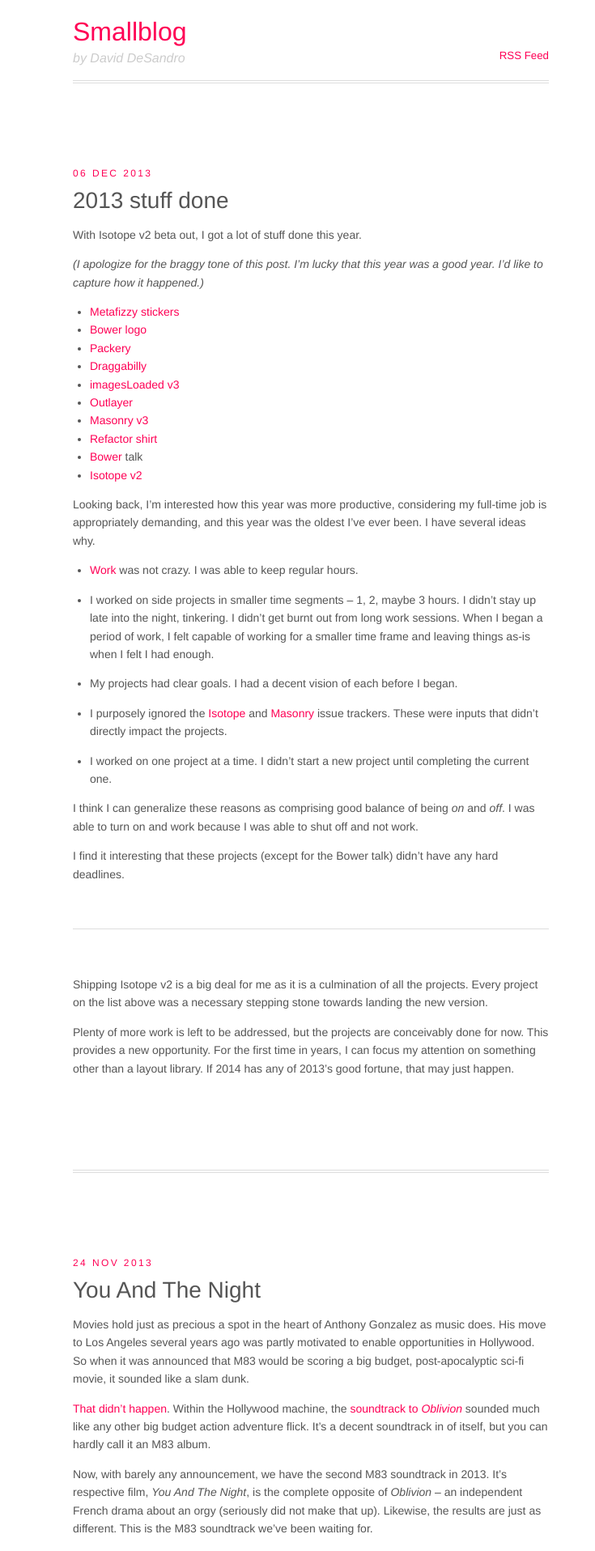
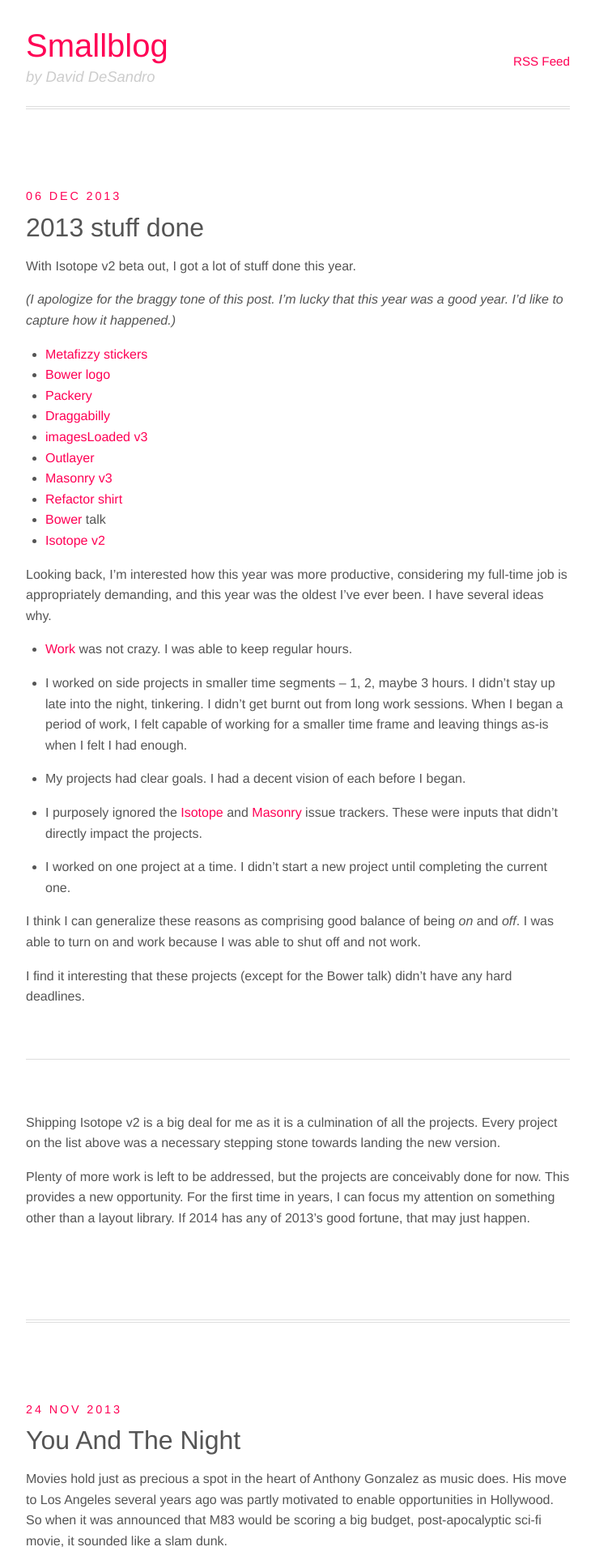
Before and after one commit to desandro/smallblog, a Jekyll site: the page built from index.html, in a window 1280 px wide. Shown: the top 1916 px of the page at 81% size, without its empty margins (112-847 px from the left). Built offline with Jekyll 4.4.1, drawn with Linux system fonts in a browser that asks for light colours; the list of posts is cut into pages by our own code.

Commit message:
switch to ems for sizing; font-size: 16px

```diff
--- a/_config.yml
+++ b/_config.yml
@@ -9,4 +9,4 @@ exclude: [ newpost.sh, notes.mdown ]
 # site-wide variables
 name: Smallblog
 url: http://smallblog.desandro.com
-css_version: '02'
+css_version: '03'
--- a/style.css
+++ b/style.css
@@ -77,8 +77,8 @@ body, select, input, textarea {
 
 body {
   background: white;
-  font-size: 14px;
-  line-height: 1.6em;
+  font-size: 16px;
+  line-height: 1.6;
 }
 
 
@@ -88,8 +88,8 @@ h1, h2, h3 {
 }
 
 h1 {
-  font-size: 28px;
-  line-height: 1.2em;
+  font-size: 2.0em;
+  line-height: 1.2;
   margin-bottom: 0.5em;
 }
 
@@ -98,7 +98,7 @@ h1 {
 }
 
 h2 {
-  font-size: 20px;
+  font-size: 1.5em;
   line-height: 1.2em;
   margin-bottom: 0.5em;
   color: #999;
@@ -141,25 +141,25 @@ hr {
 /**** Layout ****/
 
 #wrap {
-  max-width: 588px;
-  padding: 10px;
+  max-width: 42em;
+  padding: 1.0em;
   padding-bottom: 3.0em;
 }
 
 /**** Masthead ****/
 
 #masthead {
-  padding: 10px 0;
+  padding: 1.0em 0;
   position: relative;
 }
 
 #masthead h1 {
-  font-size: 32px;
+  font-size: 2.5em;
   margin-bottom: 0.1em;
 }
 
 #masthead h2 {
-  font-size: 16px;
+  font-size: 1.15em;
   font-style: italic;
   color: #CCC;
   font-weight: 400;
@@ -182,29 +182,29 @@ hr {
 }
 
 article {
-  padding: 100px 0;
+  padding: 6.0em 0;
 }
 
 
 .date {
   margin-bottom: 0.5em;
-  font-size: 12px;
+  font-size: 0.9em;
   text-transform: uppercase;
   letter-spacing: 0.2em;
 }
 
 
 blockquote {
-  padding: 10px 10px 10px 15px;
+  padding: 0.8em 0.8em 0.8em 1.0em;
 /*  font-style: italic;*/
   border-left: 1px solid #DDD;
-  margin-left: 5px;
+  margin-left: 0.5em;
 }
 blockquote p:last-child { margin-bottom: 0; }
 
 .link h2 {
   font-weight: 500;
-  font-size: 18px;
+  font-size: 1.5em;
 }
 
 article img {
@@ -226,7 +226,7 @@ article img {
 
 #pagination .next,
 #pagination .previous {
-  font-size: 14px;
+  font-size: 1.2em;
   position: absolute;
   top: 0;
   text-transform: uppercase;
@@ -240,12 +240,12 @@ article img {
 /* code */
 
 pre {
-  padding: 10px;
+  padding: 0.8em;
   background: black;
   color: white;
 }
 
-code { font-size: 12px; }
+code { font-size: 0.9em; }
 
 /* Pygments */
 
@@ -280,7 +280,7 @@ code .nd { color: #9FAD7E; } /* CSS pseudo selector */
 
 @media screen and (min-width: 720px) {
   #wrap {
-    margin-left: 15%;
+    margin-left: 10%;
   }
 }
 
```
